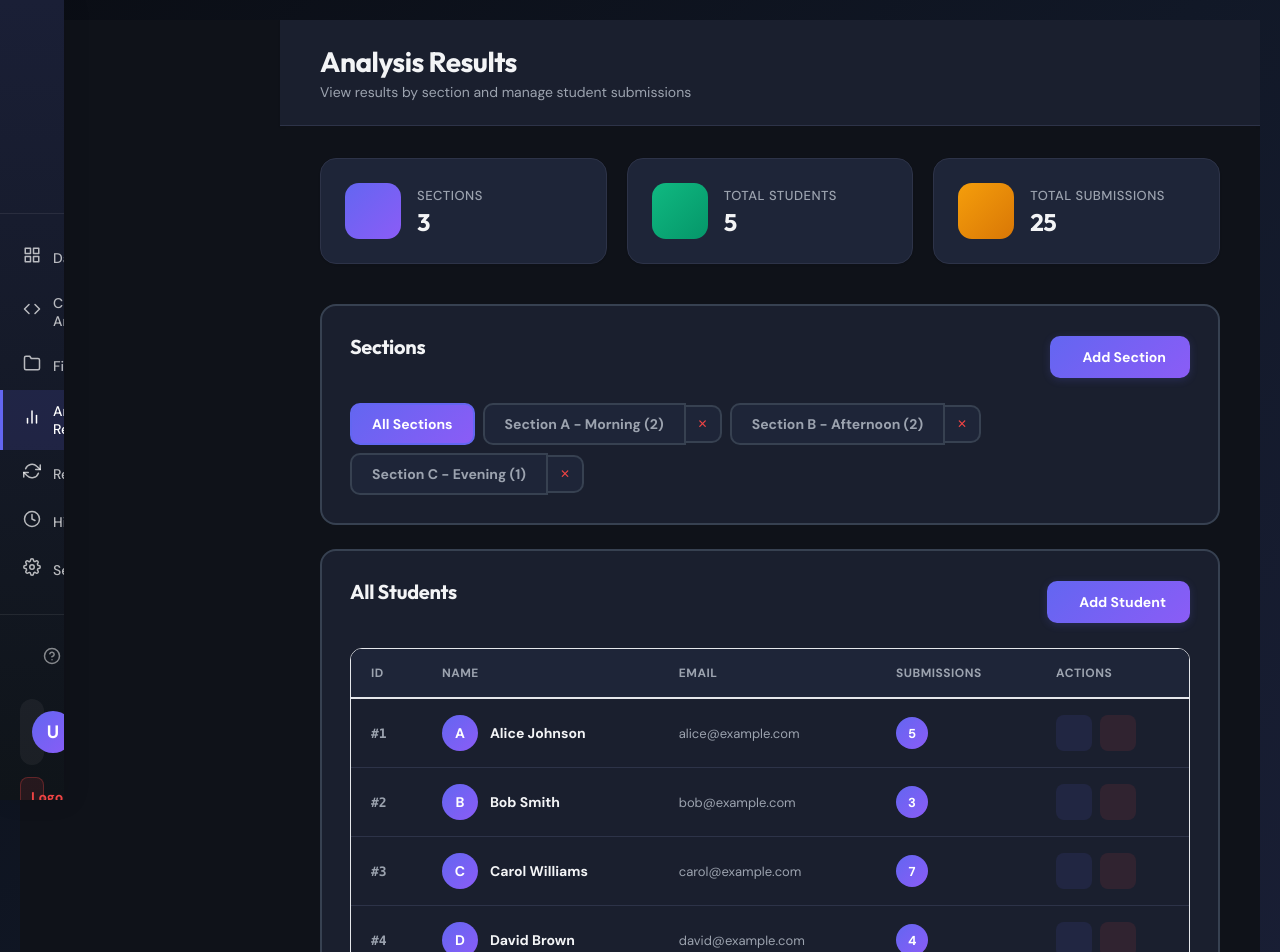
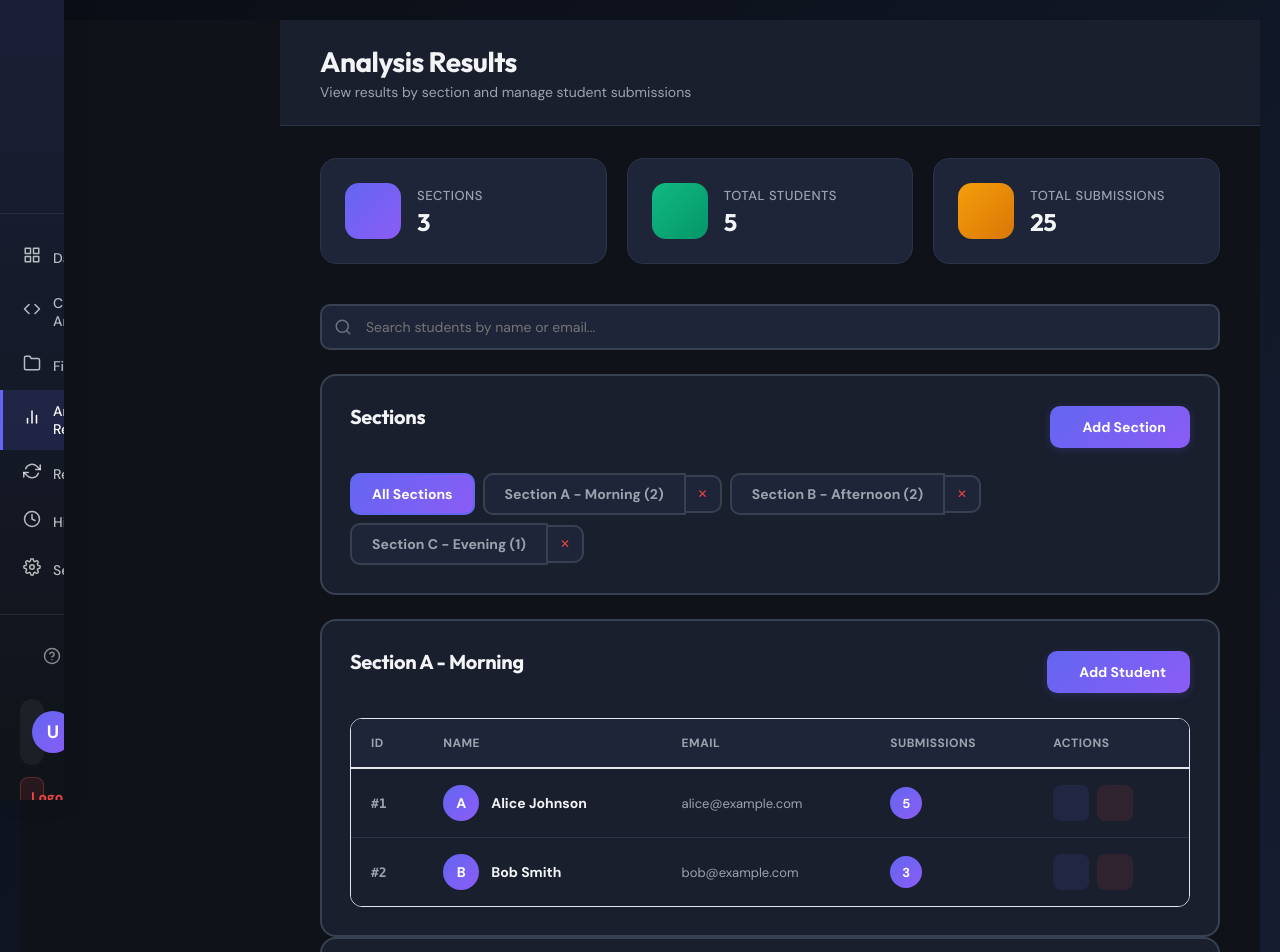
Before and after one commit to Gabzxcv/Syntaxy_FL, a React (Vite) app in the folder frontend/: page /students in a window 1280 px wide. Shown: the top 952 px of the page. Built offline with nearby package versions, Linux system fonts and the light colour scheme.

Commit message:
Add search bar, per-section tables, search filtering, and student profile modal to Students page
Co-authored-by: Gabzxcv <219147841+Gabzxcv@users.noreply.github.com>

```diff
--- a/frontend/src/components/Students.jsx
+++ b/frontend/src/components/Students.jsx
@@ -42,6 +42,8 @@ function Students() {
   const savedSections = localStorage.getItem('savedSections');
   const [sections, setSections] = useState(savedSections ? JSON.parse(savedSections) : DEFAULT_SECTIONS);
   const [activeSection, setActiveSection] = useState(null);
+  const [searchQuery, setSearchQuery] = useState('');
+  const [selectedStudent, setSelectedStudent] = useState(null);
   const [newSectionName, setNewSectionName] = useState('');
   const [showAddSection, setShowAddSection] = useState(false);
   const [showAddStudent, setShowAddStudent] = useState(false);
@@ -154,9 +156,18 @@ function Students() {
     ));
   }
 
+  const filteredBySearch = (students) => {
+    if (!searchQuery) return students;
+    const searchLower = searchQuery.toLowerCase();
+    return students.filter(st =>
+      st.name.toLowerCase().includes(searchLower) ||
+      st.email.toLowerCase().includes(searchLower)
+    );
+  };
+
   const displayedStudents = activeSection
-    ? (visibleSections.find(s => s.id === activeSection)?.students || []).map(st => ({ ...st, sectionId: activeSection }))
-    : visibleSections.flatMap(s => s.students.map(st => ({ ...st, sectionId: s.id })));
+    ? filteredBySearch(visibleSections.find(s => s.id === activeSection)?.students || []).map(st => ({ ...st, sectionId: activeSection }))
+    : filteredBySearch(visibleSections.flatMap(s => s.students.map(st => ({ ...st, sectionId: s.id }))));
 
   return (
     <div className="students-layout">
@@ -261,6 +272,32 @@ function Students() {
             </div>
           </div>
 
+          {/* Search Bar */}
+          <div className="student-search-bar" style={{ marginBottom: '24px' }}>
+            <div style={{ position: 'relative' }}>
+              <svg width="18" height="18" viewBox="0 0 24 24" fill="none" stroke="#6b7280" strokeWidth="2" strokeLinecap="round" strokeLinejoin="round" style={{ position: 'absolute', left: '14px', top: '50%', transform: 'translateY(-50%)' }}>
+                <circle cx="11" cy="11" r="8"/><line x1="21" y1="21" x2="16.65" y2="16.65"/>
+              </svg>
+              <input
+                type="text"
+                placeholder="Search students by name or email..."
+                value={searchQuery}
+                onChange={(e) => setSearchQuery(e.target.value)}
+                style={{
+                  width: '100%',
+                  padding: '12px 16px 12px 44px',
+                  background: '#1e2538',
+                  border: '2px solid #374151',
+                  borderRadius: '10px',
+                  color: '#e5e7eb',
+                  fontSize: '14px',
+                  fontFamily: "'DM Sans', sans-serif",
+                  outline: 'none',
+                }}
+              />
+            </div>
+          </div>
+
           {/* Student Results (for student role) */}
           {isStudent && studentResults && (
             <section className="students-section" style={{ marginBottom: '24px' }}>
@@ -349,6 +386,78 @@ function Students() {
           </section>
 
           {/* Students Table Section */}
+          {!isStudent && activeSection === null && !searchQuery ? (
+            /* Separate tables per section */
+            visibleSections.map(section => (
+              <section className="students-section" key={section.id}>
+                <div className="section-header">
+                  <h3 className="section-title">{section.name}</h3>
+                  <button className="action-btn primary" onClick={() => { setAddStudentSection(section.id); setShowAddStudent(true); }}>
+                    <span className="btn-icon"></span>
+                    Add Student
+                  </button>
+                </div>
+
+                <div className="table-container">
+                  <table className="students-table">
+                    <thead>
+                      <tr>
+                        <th>ID</th>
+                        <th>Name</th>
+                        <th>Email</th>
+                        <th>Submissions</th>
+                        <th>Actions</th>
+                      </tr>
+                    </thead>
+                    <tbody>
+                      {section.students.length === 0 ? (
+                        <tr>
+                          <td colSpan="5" style={{ textAlign: 'center', padding: '40px', color: '#6b7280' }}>
+                            No students in this section yet
+                          </td>
+                        </tr>
+                      ) : (
+                        section.students.map((student) => {
+                          const studentWithSection = { ...student, sectionId: section.id };
+                          return (
+                            <tr key={student.id}>
+                              <td>
+                                <span className="student-id">#{typeof student.id === 'string' ? student.id.slice(0, 6) : student.id}</span>
+                              </td>
+                              <td>
+                                <div className="student-name-cell">
+                                  <div className="student-avatar-small">
+                                    {student.name.charAt(0)}
+                                  </div>
+                                  <span className="student-name">{student.name}</span>
+                                </div>
+                              </td>
+                              <td>
+                                <span className="student-email">{student.email}</span>
+                              </td>
+                              <td>
+                                <span className="submission-badge">{student.submissions}</span>
+                              </td>
+                              <td>
+                                <div className="action-buttons">
+                                  <button className="icon-btn view" onClick={() => setSelectedStudent(studentWithSection)}>
+                                    <span></span>
+                                  </button>
+                                  <button className="icon-btn delete" onClick={() => deleteStudent(section.id, student.id)}>
+                                    <span></span>
+                                  </button>
+                                </div>
+                              </td>
+                            </tr>
+                          );
+                        })
+                      )}
+                    </tbody>
+                  </table>
+                </div>
+              </section>
+            ))
+          ) : (
           <section className="students-section">
             <div className="section-header">
               <h3 className="section-title">
@@ -444,7 +553,7 @@ function Students() {
                         {!isStudent && (
                           <td>
                             <div className="action-buttons">
-                              <button className="icon-btn view">
+                              <button className="icon-btn view" onClick={() => setSelectedStudent(student)}>
                                 <span></span>
                               </button>
                               <button className="icon-btn delete" onClick={() => deleteStudent(student.sectionId, student.id)}>
@@ -460,8 +569,52 @@ function Students() {
               </table>
             </div>
           </section>
+          )}
         </div>
       </main>
+
+      {selectedStudent && (
+        <div className="help-modal-overlay" onClick={() => setSelectedStudent(null)}>
+          <div className="help-modal" onClick={(e) => e.stopPropagation()} style={{ maxWidth: '500px' }}>
+            <div className="help-modal-header">
+              <h3>Student Profile</h3>
+              <button className="help-close-btn" onClick={() => setSelectedStudent(null)}>✕</button>
+            </div>
+            <div className="help-modal-body">
+              <div style={{ textAlign: 'center', marginBottom: '20px' }}>
+                <div style={{
+                  width: '64px', height: '64px', borderRadius: '50%',
+                  background: 'linear-gradient(135deg, #6366f1, #8b5cf6)',
+                  display: 'flex', alignItems: 'center', justifyContent: 'center',
+                  fontSize: '24px', fontWeight: '700', color: '#fff', margin: '0 auto 12px'
+                }}>
+                  {selectedStudent.name.charAt(0).toUpperCase()}
+                </div>
+                <div style={{ fontSize: '18px', fontWeight: '700', color: '#f3f4f6' }}>{selectedStudent.name}</div>
+                <div style={{ fontSize: '14px', color: '#9ca3af' }}>{selectedStudent.email}</div>
+              </div>
+              <div style={{ display: 'flex', flexDirection: 'column', gap: '12px' }}>
+                <div style={{ display: 'flex', justifyContent: 'space-between', padding: '12px 16px', background: '#252a3a', borderRadius: '8px' }}>
+                  <span style={{ color: '#9ca3af' }}>Section</span>
+                  <span style={{ color: '#f3f4f6', fontWeight: '600' }}>{visibleSections.find(s => s.id === selectedStudent.sectionId)?.name || 'N/A'}</span>
+                </div>
+                <div style={{ display: 'flex', justifyContent: 'space-between', padding: '12px 16px', background: '#252a3a', borderRadius: '8px' }}>
+                  <span style={{ color: '#9ca3af' }}>Submissions</span>
+                  <span style={{ color: '#f3f4f6', fontWeight: '600' }}>{selectedStudent.submissions}</span>
+                </div>
+                <div style={{ display: 'flex', justifyContent: 'space-between', padding: '12px 16px', background: '#252a3a', borderRadius: '8px' }}>
+                  <span style={{ color: '#9ca3af' }}>Student ID</span>
+                  <span style={{ color: '#f3f4f6', fontWeight: '600' }}>#{typeof selectedStudent.id === 'string' ? selectedStudent.id.slice(0, 8) : selectedStudent.id}</span>
+                </div>
+                <div style={{ display: 'flex', justifyContent: 'space-between', padding: '12px 16px', background: '#252a3a', borderRadius: '8px' }}>
+                  <span style={{ color: '#9ca3af' }}>Status</span>
+                  <span style={{ color: '#4ade80', fontWeight: '600' }}>Active</span>
+                </div>
+              </div>
+            </div>
+          </div>
+        </div>
+      )}
 
       {showHelp && (
         <div className="help-modal-overlay" onClick={() => setShowHelp(false)}>
```
